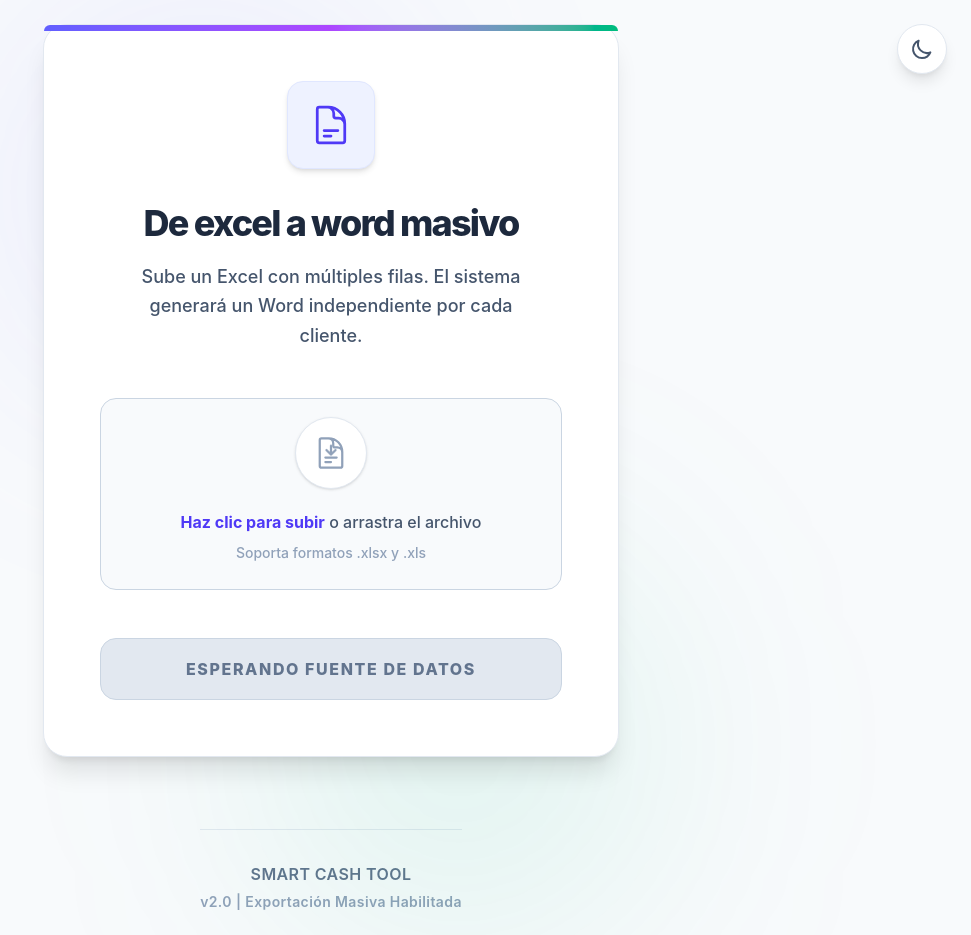
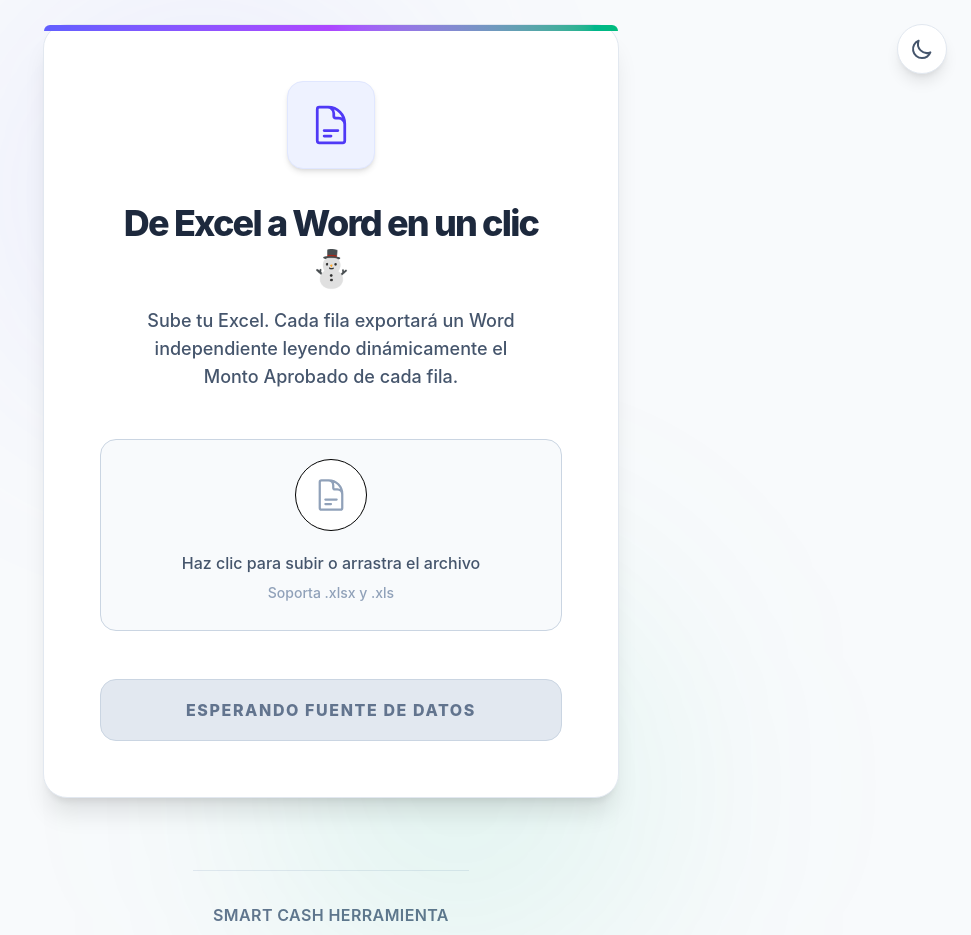
Before and after one commit to NicolasCruyffMachadoGarcia/SmartCash, a React (Vite) app: page / in a window 1280 px wide. Shown: the top 935 px of the page, without its empty margins (309-1280 px from the left). Built offline with nearby package versions, Linux system fonts and the light colour scheme.

Commit message:
cambios v3

```diff
--- a/src/App.jsx
+++ b/src/App.jsx
@@ -4,12 +4,8 @@ import PizZip from 'pizzip';
 import Docxtemplater from 'docxtemplater';
 import { saveAs } from 'file-saver';
 
-// FUNCIÓN AUXILIAR PARA CONVERTIR NÚMEROS A LETRAS
-function numeroALetras(num) {
-  if (num === undefined || num === null) return '';
-
-  const entero = Math.floor(Math.round(num * 100) / 100);
-
+// FUNCIÓN AUXILIAR PARA CONVERTIR PARTE ENTERA A LETRAS
+function convertirParteEntera(entero) {
   const Unidades = (num) => {
     switch (num) {
       case 1: return 'UN'; case 2: return 'DOS'; case 3: return 'TRES';
@@ -84,12 +80,31 @@ function numeroALetras(num) {
   return (strMiles + strCentenas).trim();
 }
 
+// FUNCIÓN PRINCIPAL PARA MONTOS CON DECIMALES
+function numeroALetras(num) {
+  if (num === undefined || num === null) return '';
+
+  const valorFijo = (Math.round(num * 100) / 100).toFixed(2);
+  const [strEntero, strDecimal] = valorFijo.split('.');
+
+  const entero = parseInt(strEntero, 10);
+  const decimal = parseInt(strDecimal, 10);
+
+  let resultado = convertirParteEntera(entero);
+
+  if (decimal > 0) {
+    resultado += ' CON ' + convertirParteEntera(decimal);
+  }
+
+  return resultado.trim();
+}
+
 function obtenerNombreMes(numeroMes) {
   const meses = [
     'ENERO', 'FEBRERO', 'MARZO', 'ABRIL', 'MAYO', 'JUNIO',
     'JULIO', 'AGOSTO', 'SEPTIEMBRE', 'OCTUBRE', 'NOVIEMBRE', 'DICIEMBRE'
   ];
-  return meses[parseInt(numeroMes, 10) - 1] || '__________';
+  return meses[numeroMes] || '__________';
 }
 
 function cuotasALetras(num) {
@@ -115,7 +130,6 @@ function App() {
     if (file && (file.name.endsWith('.xlsx') || file.name.endsWith('.xls'))) {
       setArchivoExcel(file);
 
-      // Leer rápido el número de filas para mostrar en la interfaz
       const reader = new FileReader();
       reader.onload = (e) => {
         const data = new Uint8Array(e.target.result);
@@ -125,7 +139,6 @@ function App() {
         setTotalFilas(datos.length);
       };
       reader.readAsArrayBuffer(file);
-
     } else {
       alert('Por favor, sube un archivo Excel válido (.xlsx o .xls)');
     }
@@ -144,17 +157,23 @@ function App() {
 
       if (datosExcel.length === 0) throw new Error('Excel vacío');
 
-      // Traer la plantilla base una sola vez para ahorrar consumo de red
       const respuestaPlantilla = await fetch('/plantilla.docx');
       if (!respuestaPlantilla.ok) throw new Error('Plantilla no encontrada');
       const arrayBufferPlantilla = await respuestaPlantilla.arrayBuffer();
 
-      // RECORREMOS CADA FILA DEL EXCEL (PROCESAMIENTO MASIVO)
+      // CAPTURAMOS LA FECHA ACTUAL DE HOY
+      const hoy = new Date();
+      const diaHoy = hoy.getDate() < 10 ? `0${hoy.getDate()}` : `${hoy.getDate()}`;
+      const mesHoyNum = (hoy.getMonth() + 1) < 10 ? `0${hoy.getMonth() + 1}` : `${hoy.getMonth() + 1}`;
+      const anioHoy = hoy.getFullYear();
+      const mesHoyStr = obtenerNombreMes(hoy.getMonth());
+      const fechaHoyFormateada = `${diaHoy}/${mesHoyNum}/${anioHoy}`;
+
       for (const fila of datosExcel) {
         const datosParaWord = { ...fila };
         const dniCliente = datosParaWord['N°_DOCUMENTO'] || 'Sin_DNI';
 
-        // 1. Procesar Fechas por cada fila
+        // 1. FECHA ORIGINAL DEL EXCEL (Para la etiqueta {FECHA_SOLICITUD} de arriba)
         if (datosParaWord['FECHA_SOLICITUD']) {
           const fechaCruda = datosParaWord['FECHA_SOLICITUD'].toString().trim();
           const soloFecha = fechaCruda.substring(0, 10);
@@ -162,28 +181,41 @@ function App() {
           if (soloFecha.includes('-')) {
             const [anio, mes, dia] = soloFecha.split('-');
             datosParaWord['FECHA_SOLICITUD'] = `${dia}/${mes}/${anio}`;
-            datosParaWord['DIA_SOLICITUD'] = dia;
-            datosParaWord['MES_SOLICITUD'] = obtenerNombreMes(mes);
           } else {
             datosParaWord['FECHA_SOLICITUD'] = soloFecha;
-            datosParaWord['DIA_SOLICITUD'] = '__';
-            datosParaWord['MES_SOLICITUD'] = '_____';
           }
         }
 
-        // 2. Formatear Cuotas por cada fila
+        // 2. FECHA DE HOY (Para las etiquetas de abajo: {DIA_SOLICITUD}, {MES_SOLICITUD} y {FECHA_HOY})
+        datosParaWord['FECHA_HOY'] = fechaHoyFormateada;
+        datosParaWord['DIA_SOLICITUD'] = diaHoy;
+        datosParaWord['MES_SOLICITUD'] = mesHoyStr;
+
+        // 3. Formatear N° de Cuotas
         const numCuotas = parseInt(datosParaWord['CUOTAS N°'], 10) || 0;
         datosParaWord['CUOTAS_NUM_FORMATO'] = numCuotas < 10 ? `0${numCuotas}` : `${numCuotas}`;
         datosParaWord['CUOTAS_LETRAS'] = cuotasALetras(numCuotas);
 
-        // 3. Convertir Montos Numéricos a Letras por cada fila
-        const montoTotal = parseFloat(datosParaWord['TOTAL_CONVENIOS']) || 0;
+        // 4. Mapeo de montos en letras
+        const montoTotal = parseFloat(datosParaWord['MONTO APROBADO']) || 0;
         const montoCuota = parseFloat(datosParaWord['VALOR CUOTA']) || 0;
 
         datosParaWord['MONTO_LETRAS'] = numeroALetras(montoTotal);
         datosParaWord['CUOTA_LETRAS'] = numeroALetras(montoCuota);
 
-        // Generar el empaquetado del Word individual
+        // 5. FIX TASA DE INTERÉS: Buscador inteligente para forzar 2 decimales
+        const tasaKey = Object.keys(datosParaWord).find(k => k.toLowerCase().includes('tasa') && k.toLowerCase().includes('compensatoria'));
+
+        if (tasaKey) {
+          let tasaVal = datosParaWord[tasaKey].toString();
+          let num = parseFloat(tasaVal); // Extrae solo el número
+          if (!isNaN(num)) {
+            // Le forzamos los 2 decimales. Si tenía "%", se lo devolvemos.
+            datosParaWord[tasaKey] = tasaVal.includes('%') ? `${num.toFixed(2)}%` : num.toFixed(2);
+          }
+        }
+
+        // Construcción del documento individual
         const zip = new PizZip(arrayBufferPlantilla.slice(0));
         const doc = new Docxtemplater(zip, { paragraphLoop: true, linebreaks: true });
 
@@ -193,7 +225,6 @@ function App() {
           mimeType: 'application/vnd.openxmlformats-officedocument.wordprocessingml.document'
         });
 
-        // DESCARGA AUTOMÁTICA DIFERENCIADA POR DNI
         saveAs(out, `Hoja_Resumen_DNI_${dniCliente}.docx`);
       }
 
@@ -222,29 +253,28 @@ function App() {
         )}
       </button>
 
-      <div className="absolute top-0 left-1/4 w-96 h-96 bg-indigo-500/10 dark:bg-indigo-500/20 rounded-full blur-[128px] pointer-events-none transition-colors duration-500" />
-      <div className="absolute bottom-0 right-1/4 w-96 h-96 bg-emerald-500/10 rounded-full blur-[128px] pointer-events-none transition-colors duration-500" />
+      <div className="absolute top-0 left-1/4 w-96 h-96 bg-indigo-500/10 dark:bg-indigo-500/20 rounded-full blur-[128px] pointer-events-none" />
+      <div className="absolute bottom-0 right-1/4 w-96 h-96 bg-emerald-500/10 rounded-full blur-[128px] pointer-events-none" />
 
-      <div className="bg-white dark:bg-slate-900/60 backdrop-blur-xl p-14 rounded-3xl shadow-xl dark:shadow-[0_35px_100px_-15px_rgba(0,0,0,0.3)] max-w-xl w-full border border-slate-200 dark:border-slate-800 transition-all duration-500 ease-out hover:border-indigo-400/50 dark:hover:border-indigo-500/30 hover:scale-[1.01] hover:-translate-y-1 relative group z-10">
+      <div className="bg-white dark:bg-slate-900/60 backdrop-blur-xl p-14 rounded-3xl shadow-xl max-w-xl w-full border border-slate-200 dark:border-slate-800 transition-all duration-500 ease-out hover:scale-[1.01] relative group z-10">
         <div className="absolute top-0 left-0 right-0 h-1.5 bg-gradient-to-r from-indigo-500 via-purple-500 to-emerald-500 rounded-t-3xl" />
 
         <div className="text-center mb-12">
-          <div className="inline-flex items-center justify-center w-22 h-22 rounded-2xl bg-indigo-50 dark:bg-slate-800 border border-indigo-100 dark:border-slate-700 shadow-md mb-8 relative overflow-hidden group-hover:border-indigo-500 transition-colors">
-            <div className="absolute inset-0 bg-gradient-to-br from-indigo-600 to-purple-600 opacity-0 group-hover:opacity-10 transition-opacity" />
+          <div className="inline-flex items-center justify-center w-22 h-22 rounded-2xl bg-indigo-50 dark:bg-slate-800 border border-indigo-100 dark:border-slate-700 shadow-md mb-8">
             <svg className="w-11 h-11 text-indigo-600 dark:text-indigo-400" fill="none" stroke="currentColor" viewBox="0 0 24 24">
               <path strokeLinecap="round" strokeLinejoin="round" strokeWidth="1.5" d="M19.5 14.25v-2.625a3.375 3.375 0 00-3.375-3.375h-1.5A1.125 1.125 0 0113.5 7.125v-1.5a3.375 3.375 0 00-3.375-3.375H8.25m0 12.75h7.5m-7.5 3H12M10.5 2.25H5.625c-.621 0-1.125.504-1.125 1.125v17.25c0 .621.504 1.125 1.125 1.125h12.75c.621 0 1.125-.504 1.125-1.125V11.25a9 9 0 00-9-9z" />
             </svg>
           </div>
-          <h1 className="text-4xl font-extrabold text-slate-800 dark:text-white tracking-tighter leading-tight transition-colors">
-            De excel a word masivo
+          <h1 className="text-4xl font-extrabold text-slate-800 dark:text-white tracking-tighter leading-tight">
+            De Excel a Word en un clic ⛄
           </h1>
-          <p className="text-slate-600 dark:text-slate-400 mt-4 text-lg max-w-sm mx-auto font-medium leading-relaxed transition-colors">
-            Sube un Excel con múltiples filas. El sistema generará un Word independiente por cada cliente.
+          <p className="text-slate-600 dark:text-slate-400 mt-4 text-lg max-w-sm mx-auto font-medium">
+            Sube tu Excel. Cada fila exportará un Word independiente leyendo dinámicamente el Monto Aprobado de cada fila.
           </p>
         </div>
 
         <div
-          className="mb-12 relative group/drop"
+          className="mb-12 relative"
           onDragOver={(e) => { e.preventDefault(); setDragOver(true); }}
           onDragLeave={() => setDragOver(false)}
           onDrop={(e) => { e.preventDefault(); manejarSubida(e); }}
@@ -254,34 +284,32 @@ function App() {
               ? 'bg-emerald-50 dark:bg-emerald-950/30 border-2 border-emerald-400 dark:border-emerald-500/50 shadow-sm'
               : dragOver
                 ? 'bg-indigo-50 dark:bg-indigo-950/50 border-2 border-indigo-400 border-dashed'
-                : 'bg-slate-50 dark:bg-slate-800/40 border border-slate-300 dark:border-slate-700 hover:border-indigo-400 dark:hover:border-indigo-500 hover:bg-slate-100 dark:hover:bg-slate-800/80'}`}>
+                : 'bg-slate-50 dark:bg-slate-800/40 border border-slate-300 dark:border-slate-700 hover:border-indigo-400 dark:hover:border-indigo-500'}`}>
 
-            <div className="flex flex-col items-center justify-center pt-8 pb-10 px-6 text-center z-10 relative">
+            <div className="flex flex-col items-center justify-center pt-8 pb-10 px-6 text-center z-10">
               {archivoExcel ? (
                 <>
                   <div className="w-18 h-18 bg-emerald-100 dark:bg-emerald-500/10 rounded-full flex items-center justify-center mb-5 border border-emerald-200 dark:border-emerald-500/30">
-                    <svg className="w-9 h-9 text-emerald-600 dark:text-emerald-400 animate-[pulse_2s_infinite]" fill="none" stroke="currentColor" viewBox="0 0 24 24">
+                    <svg className="w-9 h-9 text-emerald-600 dark:text-emerald-400 animate-pulse" fill="none" stroke="currentColor" viewBox="0 0 24 24">
                       <path strokeLinecap="round" strokeLinejoin="round" strokeWidth="2" d="M9 12l2 2 4-4m6 2a9 9 0 11-18 0 9 9 0 0118 0z" />
                     </svg>
                   </div>
-                  <p className="mb-2 text-base text-slate-800 dark:text-white font-bold tracking-tight truncate max-w-xs">{archivoExcel.name}</p>
+                  <p className="mb-2 text-base text-slate-800 dark:text-white font-bold truncate max-w-xs">{archivoExcel.name}</p>
                   <p className="text-sm text-emerald-700 dark:text-emerald-300 font-bold bg-emerald-100 dark:bg-emerald-950 px-4 py-1.5 rounded-full border border-emerald-200 dark:border-emerald-500/30">
                     {totalFilas} {totalFilas === 1 ? 'cliente detectado' : 'clientes detectados'}
                   </p>
                 </>
               ) : (
                 <>
-                  <div className={`w-18 h-18 rounded-full flex items-center justify-center mb-5 transition-all duration-300 border
-                    ${dragOver ? 'bg-indigo-100 dark:bg-indigo-500/20 border-indigo-300 dark:border-indigo-400 animate-pulse' : 'bg-white dark:bg-slate-700 border-slate-200 dark:border-slate-600 shadow-sm'}`}>
-                    <svg className={`w-9 h-9 transition-colors ${dragOver ? 'text-indigo-500 dark:text-indigo-300' : 'text-slate-400 dark:text-slate-400 group-hover:text-indigo-500 dark:group-hover:text-indigo-400'}`} fill="none" stroke="currentColor" viewBox="0 0 24 24">
+                  <div className={`w-18 h-18 rounded-full flex items-center justify-center mb-5 border ${dragOver ? 'bg-indigo-100 dark:bg-indigo-500/20' : 'bg-white dark:bg-slate-700'}`}>
+                    <svg className="w-9 h-9 text-slate-400 group-hover:text-indigo-500" fill="none" stroke="currentColor" viewBox="0 0 24 24">
                       <path strokeLinecap="round" strokeLinejoin="round" strokeWidth="1.5" d="M19.5 14.25v-2.625a3.375 3.375 0 00-3.375-3.375h-1.5A1.125 1.125 0 0113.5 7.125v-1.5a3.375 3.375 0 00-3.375-3.375H8.25m0 12.75h7.5m-7.5 3H12M10.5 2.25H5.625c-.621 0-1.125.504-1.125 1.125v17.25c0 .621.504 1.125 1.125 1.125h12.75c.621 0 1.125-.504 1.125-1.125V11.25a9 9 0 00-9-9z" />
-                      <path strokeLinecap="round" strokeLinejoin="round" strokeWidth="1.5" d="M12 11v6m3-3l-3 3-3-3" className="animate-[bounce_1.5s_infinite]"/>
                     </svg>
                   </div>
-                  <p className="mb-2 text-base text-slate-600 dark:text-slate-300 font-medium leading-relaxed">
-                    {dragOver ? '¡Suéltalo aquí!' : <><span className="font-bold text-indigo-600 dark:text-indigo-400">Haz clic para subir</span> o arrastra el archivo</>}
+                  <p className="mb-2 text-base text-slate-600 dark:text-slate-300 font-medium">
+                    Haz clic para subir o arrastra el archivo
                   </p>
-                  <p className="text-sm text-slate-400 dark:text-slate-500 font-medium">Soporta formatos .xlsx y .xls</p>
+                  <p className="text-sm text-slate-400 font-medium">Soporta .xlsx y .xls</p>
                 </>
               )}
             </div>
@@ -295,7 +323,7 @@ function App() {
           className={`group/btn relative w-full py-4.5 px-7 rounded-2xl font-extrabold text-base uppercase tracking-widest transition-all duration-300 overflow-hidden flex justify-center items-center gap-3.5
             ${!archivoExcel || cargando
               ? 'bg-slate-200 dark:bg-slate-800 cursor-not-allowed text-slate-500 dark:text-slate-400 border border-slate-300 dark:border-slate-700'
-              : 'bg-gradient-to-r from-indigo-600 via-indigo-500 to-indigo-600 text-white bg-[length:200%_auto] hover:bg-right shadow-lg hover:shadow-xl transform hover:-translate-y-0.5 active:translate-y-0 animate-[pulse_3s_infinite]'
+              : 'bg-gradient-to-r from-indigo-600 via-indigo-500 to-indigo-600 text-white shadow-lg transform hover:-translate-y-0.5 active:translate-y-0'
             }`}
         >
           {cargando ? (
@@ -311,19 +339,13 @@ function App() {
           ) : (
             'Esperando fuente de datos'
           )}
-          <div className="absolute top-0 -inset-full h-full w-1/2 block transform -skew-x-12 bg-gradient-to-r from-transparent to-white opacity-20 group-hover/btn:animate-shine" />
         </button>
       </div>
 
-      <div className="mt-18 text-center text-base text-slate-500 dark:text-slate-600 font-semibold tracking-wide border-t border-slate-200 dark:border-slate-800 pt-8 max-w-sm mx-auto transition-colors">
-        SMART CASH TOOL
-        <span className="text-slate-400 dark:text-slate-700 block text-sm mt-1.5">v2.0 | Exportación Masiva Habilitada</span>
+      <div className="mt-18 text-center text-base text-slate-500 font-semibold tracking-wide border-t border-slate-200 dark:border-slate-800 pt-8 max-w-sm mx-auto">
+        SMART CASH HERRAMIENTA
+        <span className="text-slate-400 dark:text-slate-700 block text-sm mt-1.5">Desarrollado por Smart Cash y Nicolas</span>
       </div>
-
-      <style>{`
-        @keyframes shine { 100% { left: 125%; } }
-        .animate-shine { animation: shine 1s; }
-      `}</style>
     </div>
   );
 }
```
Also changed, not shown: 1 other file (tests, documents, lock files or other folders).
